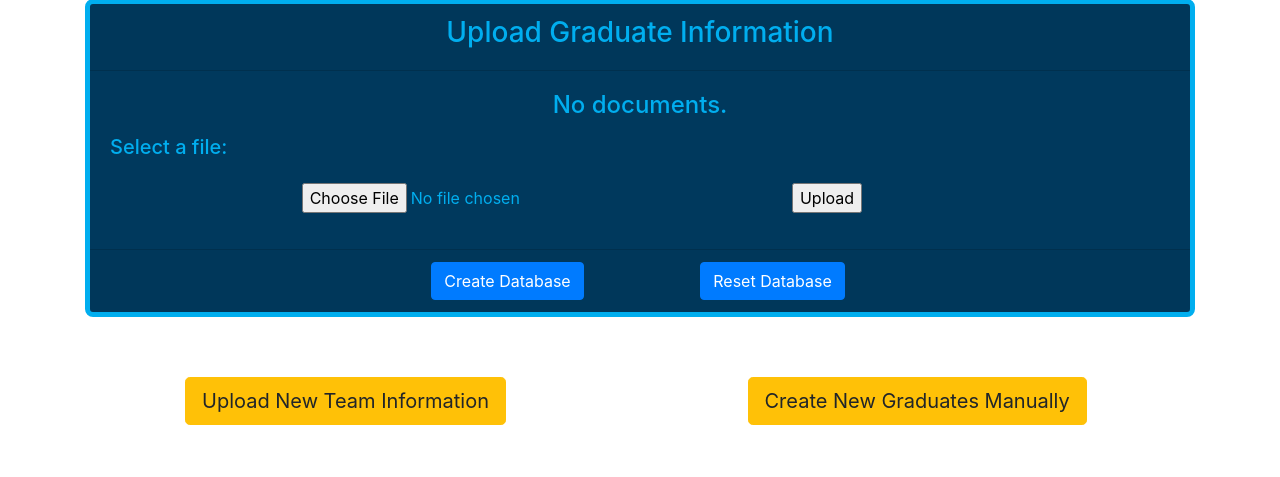
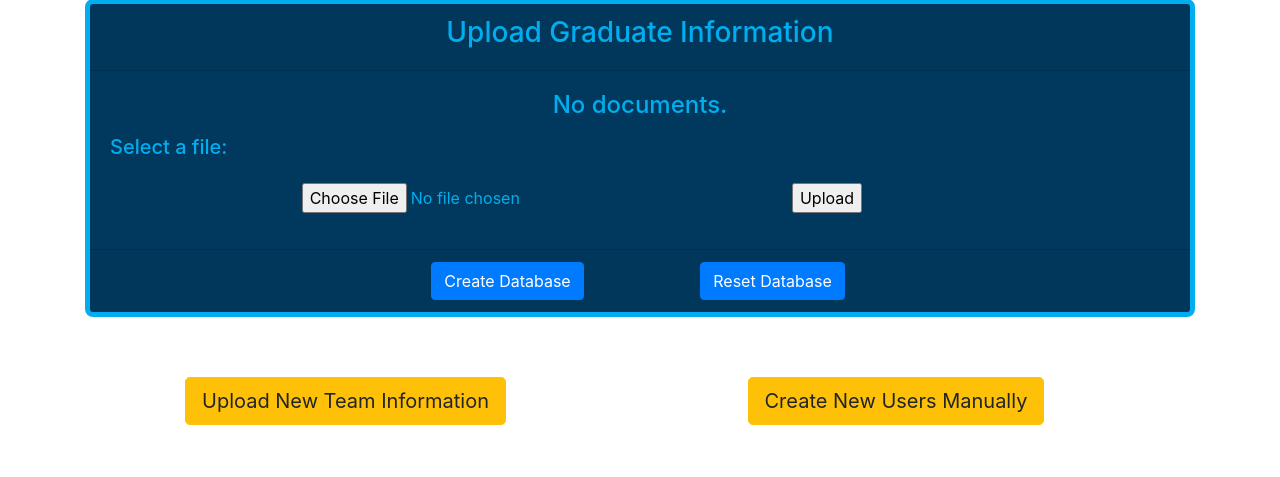
Before and after one commit to daniel-flynn-github/Barclays-Team-Graduate-Allocation-App, a Django app: page /allocation/upload/ in a window 1280 px wide. Shown: the part 137-614 px from the top of the page. Run offline with Django 3.2, Linux system fonts and the light colour scheme.

Commit message:
Integration fixes.

```diff
--- a/django-backend/populate.py
+++ b/django-backend/populate.py
@@ -161,7 +161,7 @@ def cast_mock_preferences():
 
     for graduate in graduates:
         for team in teams:
-            Preference.objects.create(grad=graduate, team=team, weight=random.randint(0, 5))
+            Preference.objects.create(graduate=graduate, team=team, weight=random.randint(0, 5))
 
 def assign_previous_teams(teams):
     # Assign a previous team to 50% of the graduates.
--- a/django-backend/templates/allocationapp/create_new_team.html
+++ b/django-backend/templates/allocationapp/create_new_team.html
@@ -91,7 +91,7 @@
                      <br>
                      <div class="row text-center">
                          <div class="col">
-                              <a class="btn btn-primary "href="{% url 'allocationapp:teamupload' %}">Back to Team Upload</a>
+                              <a class="btn btn-primary "href="{% url 'allocationapp:team_upload' %}">Back to Team Upload</a>
                           </div>
                         <div class="col">
                             <input class="btn btn-primary " type="submit" value="Submit">
--- a/django-backend/templates/allocationapp/upload.html
+++ b/django-backend/templates/allocationapp/upload.html
@@ -72,10 +72,10 @@
 
     <div class="row" id="button_upload">
         <div class="col mr-auto">
-            <a class="btn  btn-lg btn-warning" href = "{% url 'allocationapp:teamreset' %}">Upload New Team Information</a>
+            <a class="btn  btn-lg btn-warning" href = "{% url 'allocationapp:team_upload' %}">Upload New Team Information</a>
         </div>
         <div class="col">
-            <a class="btn btn-lg btn-warning" href = "{% url 'allocationapp:create_new_grad' %}">Create New Graduates Manually</a>
+            <a class="btn btn-lg btn-warning" href = "{% url 'allocationapp:create_new_grad' %}">Create New Users Manually</a>
         </div>
     </div>
 {% endblock %}
```
Also changed, not shown: django-backend/allocationapp/migrations/0001_initial.py, django-backend/allocationapp/migrations/0002_auto_20230206_1248.py (deleted), django-backend/allocationapp/migrations/0003_team_lower_bound_alter_admin_id_alter_customuser_id_and_more.py (deleted), django-backend/allocationapp/migrations/0004_alter_customuser_email_alter_customuser_username.py (deleted).
